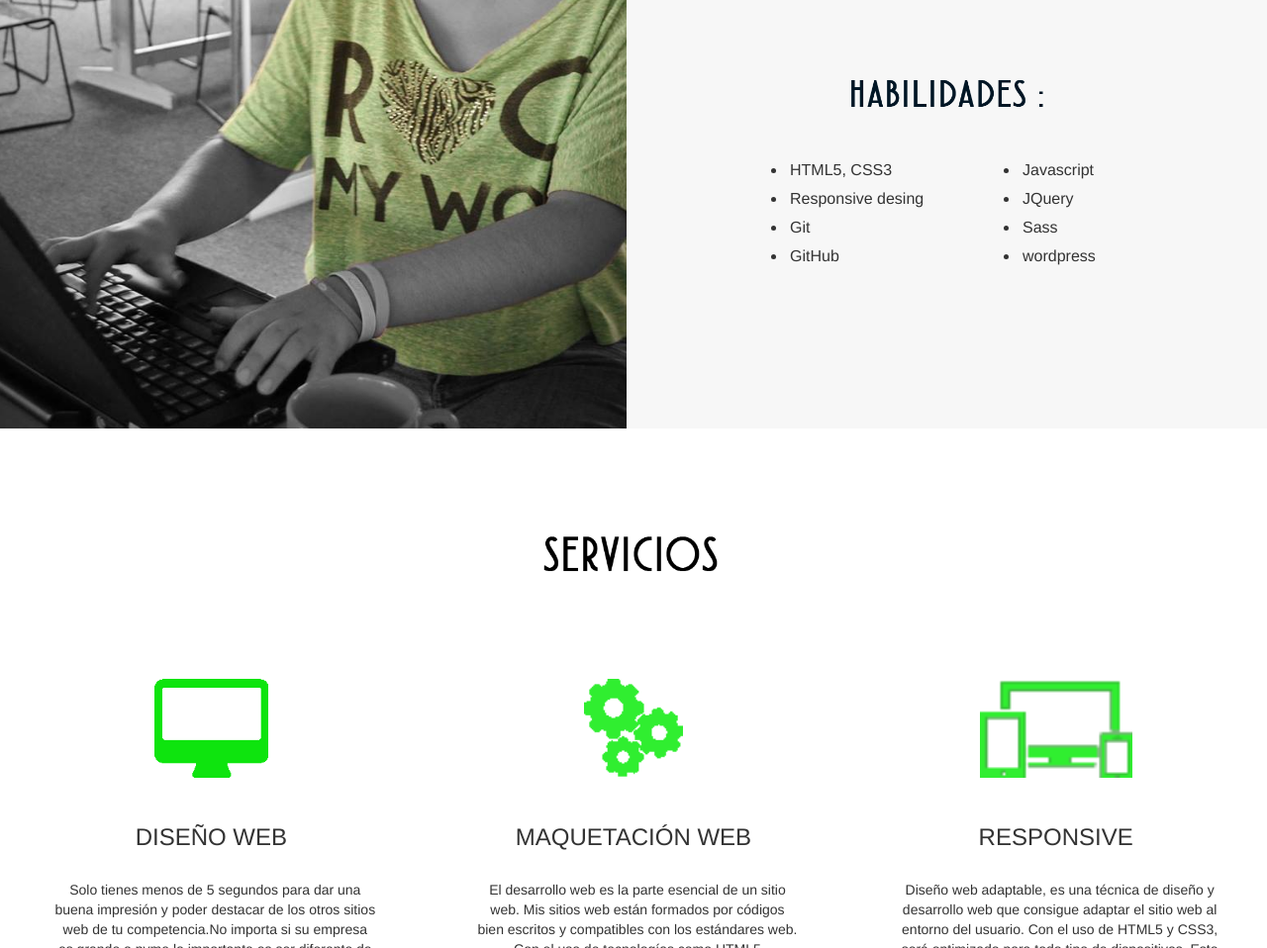
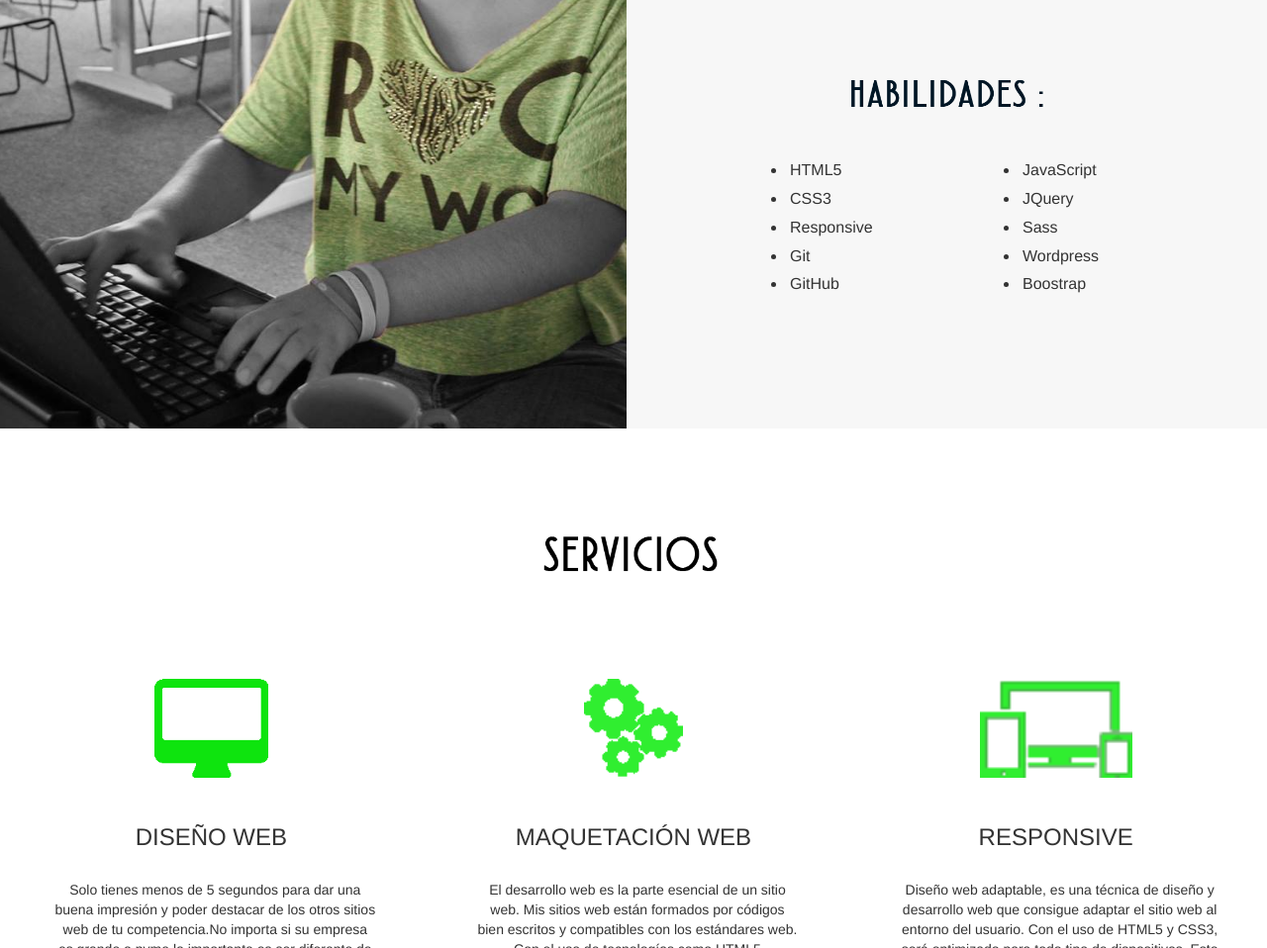
Before and after one commit to carmenluyo/portafolio, a plain HTML site: page index.html in a window 1280 px wide. Shown: the part 1918-2876 px from the top of the page at 99% size. Drawn offline with nearby package versions, Linux system fonts and the light colour scheme.

Commit message:
arregle el html la seccion habulidades

```diff
--- a/index.html
+++ b/index.html
@@ -100,16 +100,18 @@
 						<div class="grid-habilidades">
 							<div class="habilidades-2">
 								<ul class="col-md-6 col-xs-6">
-									<li>HTML5, CSS3 </li>
-									<li>Responsive desing</li>
+									<li>HTML5</li>
+									<li>CSS3</li>
+									<li>Responsive</li>
 									<li>Git</li>
 									<li>GitHub</li>
 								</ul>
 								<ul class="col-md-6 col-xs-6">
-									<li>Javascript</li>
+									<li>JavaScript</li>
 									<li>JQuery</li>
 									<li>Sass</li>
-									<li>wordpress</li>
+									<li>Wordpress</li>
+									<li>Boostrap</li>
 								</ul>
 							</div>
 						</div>
```
